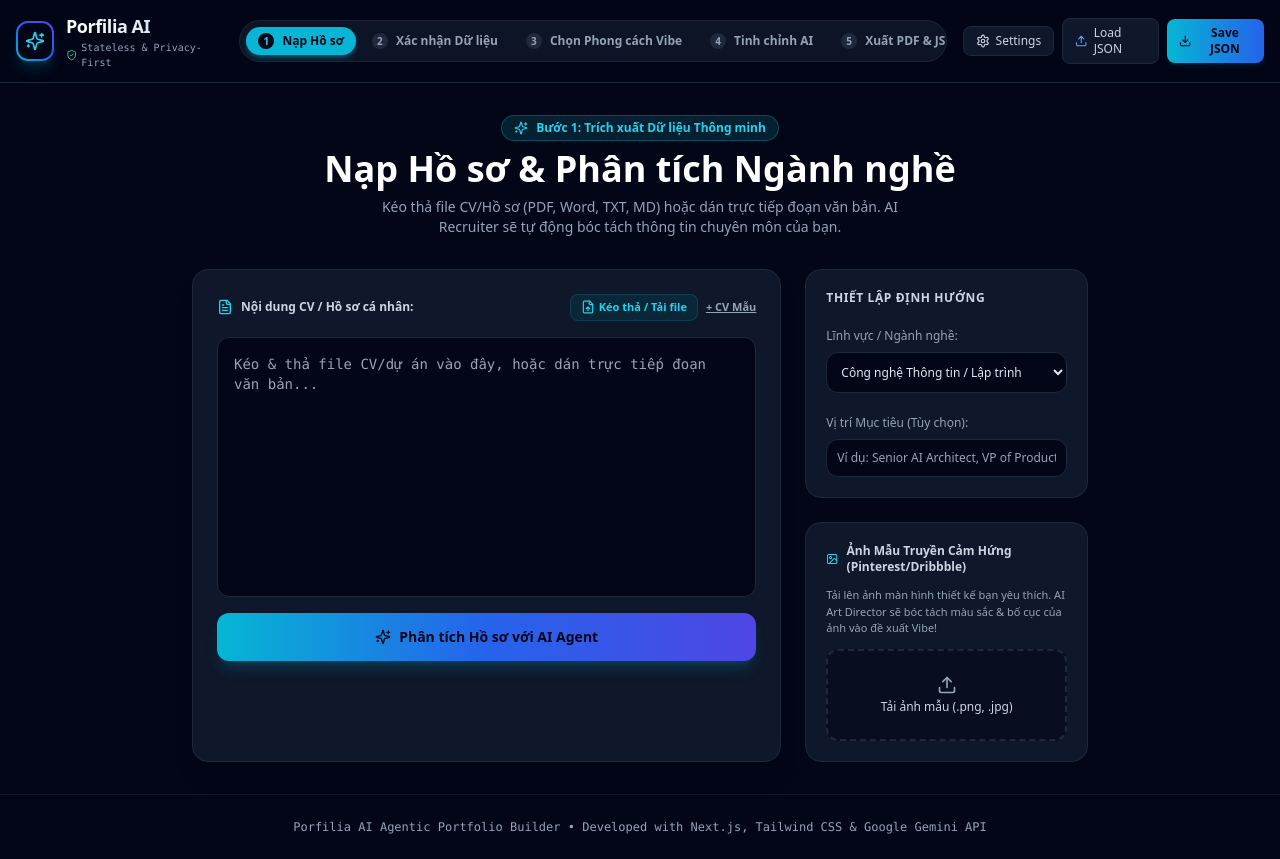
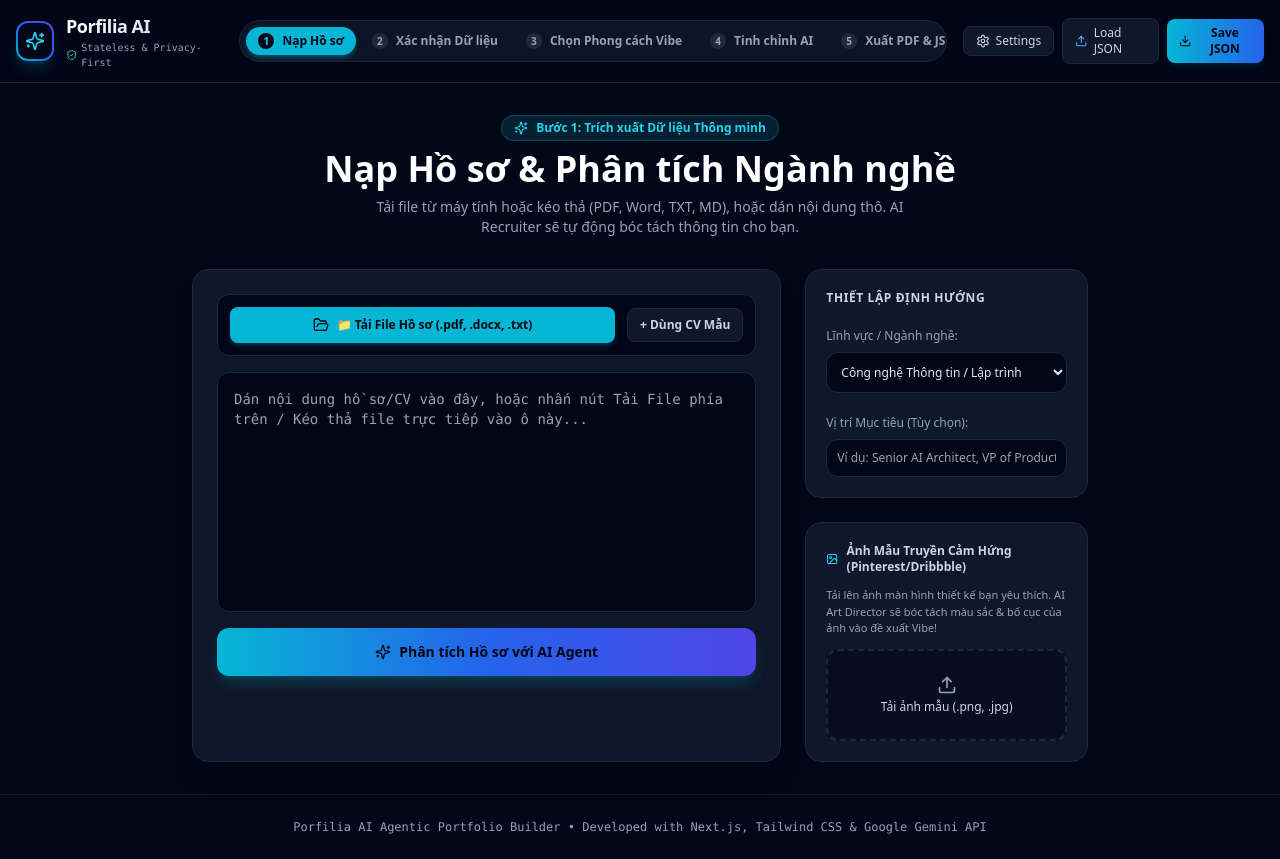
Before and after one commit to thanhvoitbacore-cloud/Porfilia, a Next.js app: page / in a window 1280 px wide. Built offline with nearby package versions, Linux system fonts and the light colour scheme; a web font is replaced by a local one.

Commit message:
feat_prominent_upload_button

```diff
--- a/src/components/steps/StepDocumentIngestion.tsx
+++ b/src/components/steps/StepDocumentIngestion.tsx
@@ -3,7 +3,7 @@
 import React, { useState } from 'react';
 import {
   FileText, Upload, Sparkles, Image as ImageIcon,
-  ArrowRight, CheckCircle2, AlertCircle, Loader2, FileUp
+  ArrowRight, CheckCircle2, AlertCircle, Loader2, FileUp, FolderOpen
 } from 'lucide-react';
 import { PortfolioData } from '@/types/portfolio';
 
@@ -67,7 +67,6 @@ Cử nhân Khoa học Máy tính - Đại học Bách Khoa (2015 - 2019) - Tốt
         const text = await file.text();
         setRawText(text);
       } else {
-        // Fallback for docx/pdf or other files: read as text or text extract
         const reader = new FileReader();
         reader.onload = (e) => {
           const content = e.target?.result as string;
@@ -117,7 +116,7 @@ Cử nhân Khoa học Máy tính - Đại học Bách Khoa (2015 - 2019) - Tốt
 
   const handleAnalyze = async () => {
     if (!rawText || rawText.trim().length === 0) {
-      setErrorMsg('Vui lòng nhập, dán hoặc kéo thả file hồ sơ/CV của bạn vào đây.');
+      setErrorMsg('Vui lòng chọn file hoặc dán nội dung hồ sơ/CV của bạn.');
       return;
     }
 
@@ -152,25 +151,20 @@ Cử nhân Khoa học Máy tính - Đại học Bách Khoa (2015 - 2019) - Tốt
           Nạp Hồ sơ & Phân tích Ngành nghề
         </h1>
         <p className="text-slate-400 text-sm max-w-xl mx-auto">
-          Kéo thả file CV/Hồ sơ (PDF, Word, TXT, MD) hoặc dán trực tiếp đoạn văn bản. AI Recruiter sẽ tự động bóc tách thông tin chuyên môn của bạn.
+          Tải file từ máy tính hoặc kéo thả (PDF, Word, TXT, MD), hoặc dán nội dung thô. AI Recruiter sẽ tự động bóc tách thông tin cho bạn.
         </p>
       </div>
 
       <div className="grid grid-cols-1 md:grid-cols-3 gap-6">
 
-        {/* Drag & Drop File Zone + Text Area */}
+        {/* Main Document Input Area */}
         <div className="md:col-span-2 space-y-4 bg-slate-900 border border-slate-800 rounded-2xl p-6 shadow-xl relative">
 
-          <div className="flex flex-wrap items-center justify-between gap-2">
-            <label className="text-xs font-bold text-slate-300 flex items-center gap-2">
-              <FileText className="w-4 h-4 text-cyan-400" />
-              <span>Nội dung CV / Hồ sơ cá nhân:</span>
-            </label>
-
-            <div className="flex items-center gap-2">
-              <label className="text-[11px] font-semibold text-cyan-400 hover:text-cyan-300 cursor-pointer flex items-center gap-1 bg-cyan-950/60 border border-cyan-900/60 px-2.5 py-1 rounded-lg transition-all">
-                <FileUp className="w-3.5 h-3.5" />
-                <span>Kéo thả / Tải file</span>
+          {/* Prominent Upload Button Bar */}
+          <div className="flex flex-col sm:flex-row items-stretch sm:items-center justify-between gap-3 bg-slate-950 p-3 rounded-xl border border-slate-800">
+            <label className="flex-1 flex items-center justify-center gap-2 py-2.5 px-4 bg-cyan-500 hover:bg-cyan-400 text-slate-950 font-bold text-xs rounded-lg cursor-pointer transition-all shadow-md shadow-cyan-500/20">
+              <FolderOpen className="w-4 h-4" />
+              <span>📁 Tải File Hồ sơ (.pdf, .docx, .txt)</span>
               <input
                 type="file"
                 accept=".pdf,.docx,.doc,.txt,.md"
@@ -184,11 +178,10 @@ Cử nhân Khoa học Máy tính - Đại học Bách Khoa (2015 - 2019) - Tốt
                 setRawText(sampleCVText);
                 setUploadedFileName('CV_Sample.txt');
               }}
-                className="text-[11px] font-semibold text-slate-400 hover:text-white underline"
+              className="px-3 py-2 text-xs font-semibold text-slate-300 hover:text-white bg-slate-900 hover:bg-slate-800 border border-slate-800 rounded-lg transition-all"
             >
-                + CV Mẫu
+              + Dùng CV Mẫu
             </button>
-            </div>
           </div>
 
           {/* Interactive Drag & Drop Box */}
@@ -214,17 +207,17 @@ Cử nhân Khoa học Máy tính - Đại học Bách Khoa (2015 - 2019) - Tốt
               <div className="px-4 py-2 bg-slate-900 border-b border-slate-800 flex items-center justify-between text-xs text-cyan-300">
                 <span className="font-mono flex items-center gap-1.5">
                   <FileText className="w-3.5 h-3.5 text-cyan-400" />
-                  <span>File đã nạp: <strong>{uploadedFileName}</strong></span>
+                  <span>File đã chọn: <strong>{uploadedFileName}</strong></span>
                 </span>
                 <button onClick={() => setUploadedFileName(null)} className="text-slate-400 hover:text-white">✕</button>
               </div>
             )}
 
             <textarea
-              rows={11}
+              rows={10}
               value={rawText}
               onChange={(e) => setRawText(e.target.value)}
-              placeholder="Kéo & thả file CV/dự án vào đây, hoặc dán trực tiếp đoạn văn bản..."
+              placeholder="Dán nội dung hồ sơ/CV vào đây, hoặc nhấn nút Tải File phía trên / Kéo thả file trực tiếp vào ô này..."
               className="w-full bg-transparent p-4 text-xs md:text-sm text-slate-200 focus:outline-none font-mono leading-relaxed resize-none"
             />
           </div>
```
Lines whose indentation alone changed are shown as unchanged.
